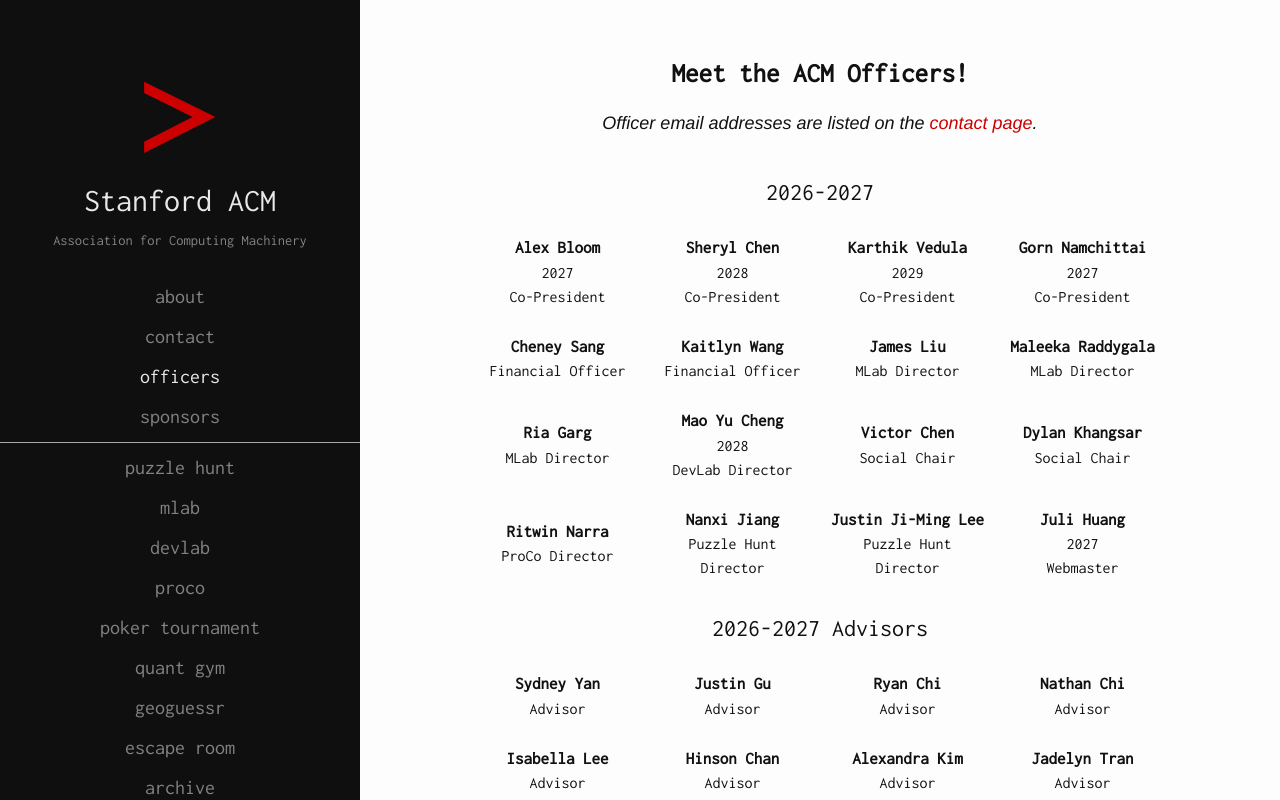
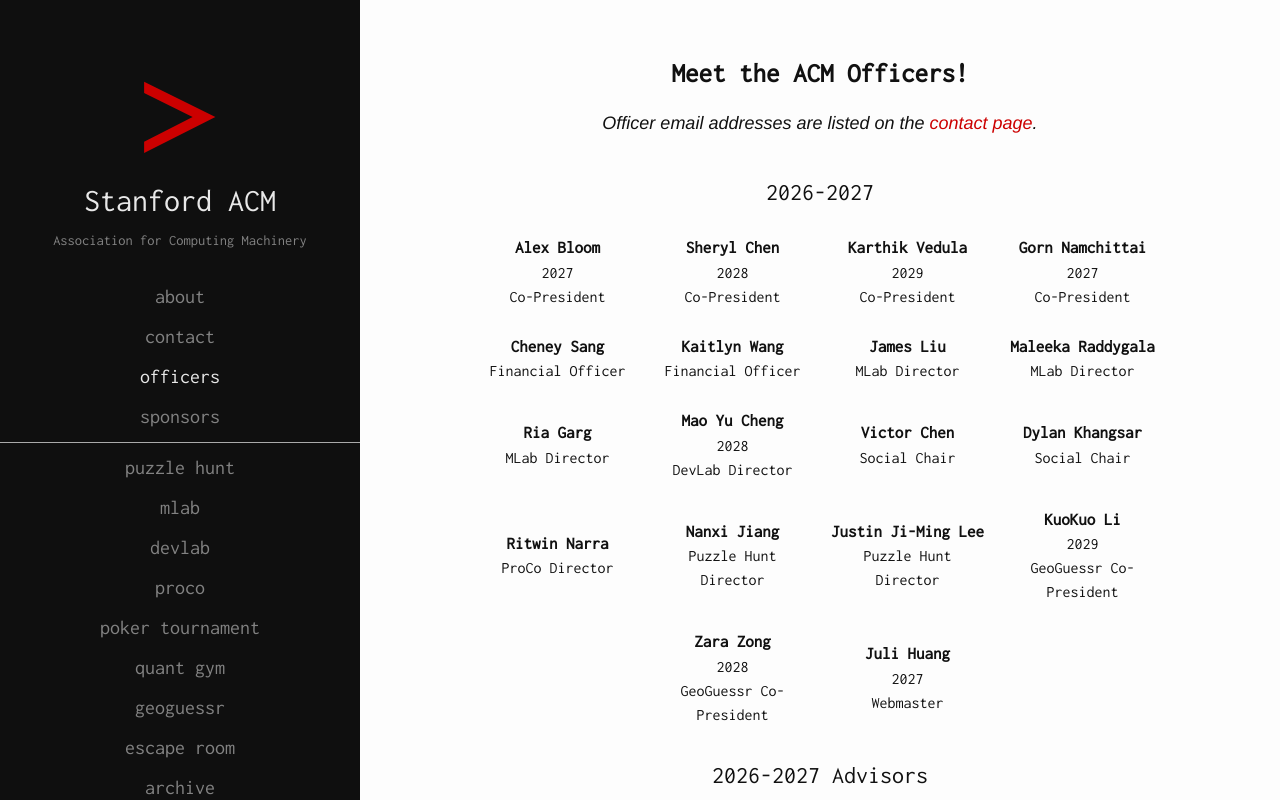
Before and after one commit to EricCui2005/Stanford-ACM, a Next.js app: page /officers in a window 1280 px wide. Shown: the top 800 px of the page. Built offline with nearby package versions, Linux system fonts and the light colour scheme.

Commit message:
deploy: StanfordACM/Stanford-ACM@63ff90cc0335579b71013d918fde1a5dc4cd41e9

```diff
--- a/pages/geoguessr.tsx
+++ b/pages/geoguessr.tsx
@@ -45,6 +45,10 @@
           Join our discord server:{' '}
           <LinkComponent href="https://discord.gg/zxaHrWPrRP">
             Stanford Geoguessr Discord
+          </LinkComponent>
+          , and join our club on GeoGuessr:{' '}
+          <LinkComponent href="https://www.geoguessr.com/clubs/94bc351f-9bb9-4938-9e48-c7d29d103c27">
+            Stanford GeoGuessr Club
           </LinkComponent>
           . If you have any questions, feel free to contact us at{' '}
           <LinkComponent href="mailto:kuokuoli@stanford.edu">
--- a/pages/officers.tsx
+++ b/pages/officers.tsx
@@ -41,6 +41,16 @@
           <Person name="Ritwin Narra" position="ProCo Director" />
           <Person name="Nanxi Jiang" position="Puzzle Hunt Director" />
           <Person name="Justin Ji-Ming Lee" position="Puzzle Hunt Director" />
+          <Person
+            name="KuoKuo Li"
+            year={2029}
+            position="GeoGuessr Co-President"
+          />
+          <Person
+            name="Zara Zong"
+            year={2028}
+            position="GeoGuessr Co-President"
+          />
           <Person name="Juli Huang" year={2027} position="Webmaster" />
         </People>
 
```
